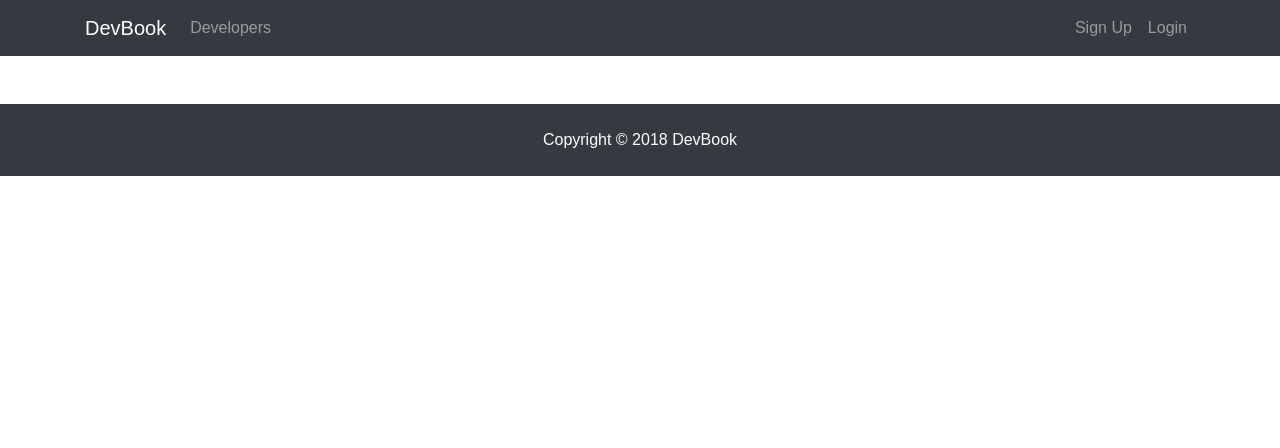
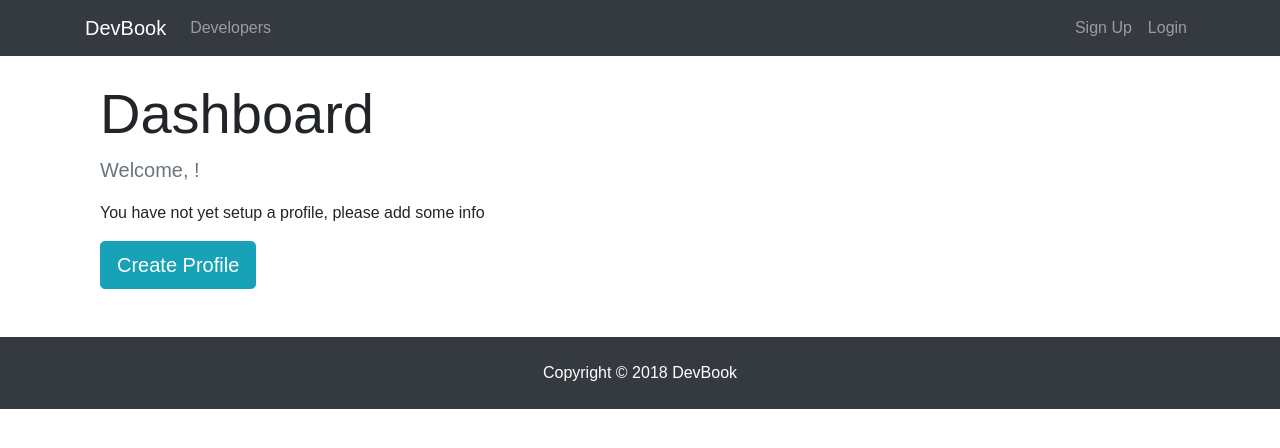
Before and after one commit to Dmitry-White/DevBook, a React (Create React App) app in the folder client/: page /dashboard in a window 1280 px wide. Shown: the top 448 px of the page. Built offline with nearby package versions, Linux system fonts and the light colour scheme; no server answers.

Commit message:
Add spinner and default dashboard

```diff
--- a/client/src/actions/profileActions.js
+++ b/client/src/actions/profileActions.js
@@ -1,8 +1,6 @@
 import axios from 'axios';
-import jwt_decode from 'jwt-decode';
 
-import setAuthToken from '../utils/setAuthToken';
-import { GET_PROFILE, PROFILE_LOADING, GET_ERRORS, CLEAR_CURRENT_PROFILE, } from './types';
+import { GET_PROFILE, PROFILE_LOADING, CLEAR_CURRENT_PROFILE, } from './types';
 
 // Current Profile
 export const getCurrentProfile = () => dispatch => {
--- /dev/null
+++ b/client/src/components/common/Spinner.js
@@ -0,0 +1,14 @@
+import React from 'react';
+import spinner from './spinner.gif';
+
+export default () => {
+    return (
+        <div>
+            <img
+                src={spinner}
+                alt="Loading..."
+                style={{ width: '200px', margin: 'auto', display: 'block' }}
+            />
+        </div>
+    )
+}
--- a/client/src/components/dashboard/Dashboard.js
+++ b/client/src/components/dashboard/Dashboard.js
@@ -1,8 +1,10 @@
 import React, { Component } from 'react';
 import PropTypes from 'prop-types';
 import { connect } from 'react-redux';
+import { Link } from 'react-router-dom';
 
 import { getCurrentProfile } from '../../actions/profileActions';
+import Spinner from '../common/Spinner';
 
 class Dashboard extends Component {
     componentDidMount() {
@@ -10,12 +12,56 @@
     };
 
     render() {
+        const { user } = this.props.auth;
+        const { profile, loading } = this.props.profile;
+
+        let dashboardContent;
+
+        if (profile === null || loading) {
+            dashboardContent = <Spinner />
+        } else {
+            // Check if logged in user has profile data
+            if (Object.keys(profile).length > 0) {
+                // There is a profile
+                dashboardContent = <h4>PROFILE</h4>
+            } else {
+                // There is no profile
+                dashboardContent = (
+                    <div>
+                        <p className="lead text-muted">Welcome, {user.name}!</p>
+                        <p>You have not yet setup a profile, please add some info</p>
+                        <Link to='/create-profile' className='btn btn-lg btn-info'>
+                            Create Profile
+                        </Link>
+                    </div>
+                )
+            }
+        }
+
         return (
-            <div>
-
+            <div className="dashboard">
+                <div className="container">
+                    <div className="row">
+                        <div className="col-md-12">
+                            <h1 className="display-4">Dashboard</h1>
+                            {dashboardContent}
+                        </div>
+                    </div>
+                </div>
             </div>
         )
     }
 };
 
-export default connect(null, { getCurrentProfile })(Dashboard);
+Dashboard.propTypes = {
+    getCurrentProfile: PropTypes.func.isRequired,
+    auth: PropTypes.object.isRequired,
+    profile: PropTypes.object.isRequired
+}
+
+const mapStateToProps = state => ({
+    profile: state.profile,
+    auth: state.auth
+})
+
+export default connect(mapStateToProps, { getCurrentProfile })(Dashboard);
```
Also changed, not shown: client/src/components/common/spinner.gif (added).
